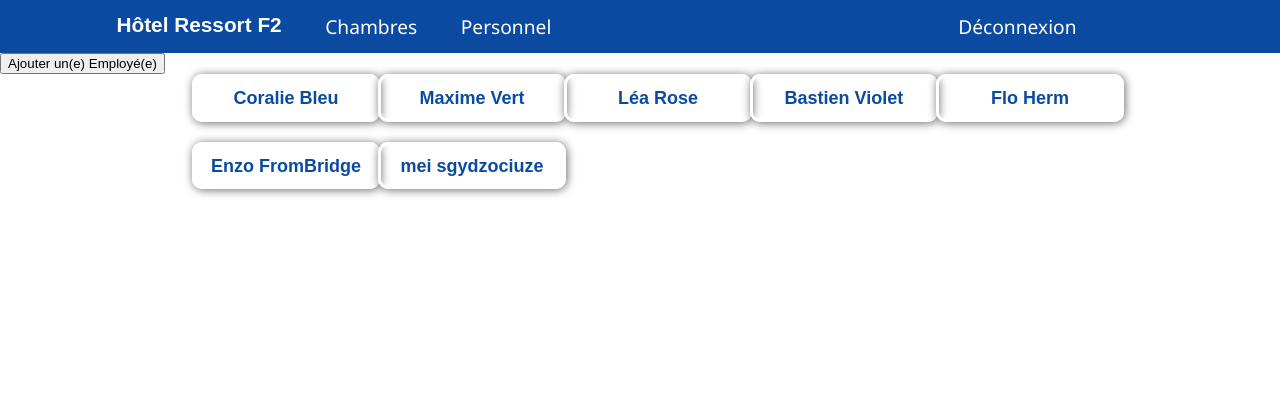
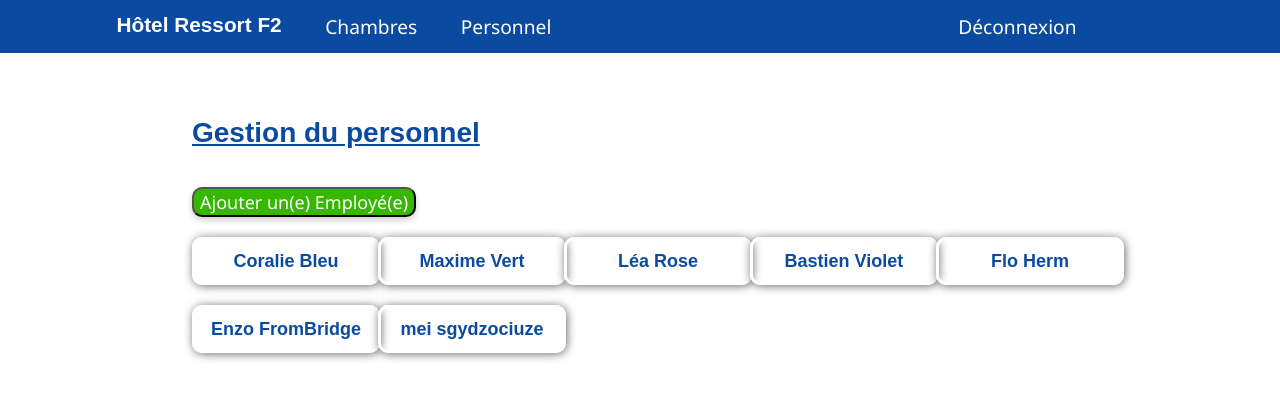
Before and after one commit to Opalie/Hotel-Resort, a PHP site: page /personnel.php in a window 1280 px wide. Shown: the top 399 px of the page. Run offline with PHP 8.4, Linux system fonts and the light colour scheme; data comes from the database, SQL or seed files in the repository.

Commit message:
updated css-manager and personnel page

```diff
--- a/Hotel-Resort-main/personnel.php
+++ b/Hotel-Resort-main/personnel.php
@@ -11,6 +11,7 @@
     <title>Hotel F2</title>
 </head>
 <body>
+<div id="titrech">Gestion du personnel</div>
     <form action="addEmploye.php">
         <button type="submit">Ajouter un(e) Employé(e)</button>
     </form>
--- a/Hotel-Resort-main/style/css-manager.css
+++ b/Hotel-Resort-main/style/css-manager.css
@@ -124,3 +124,14 @@ a{
     padding: 2 2 2 2;
     cursor: pointer;
 }
+
+button[type=submit]{
+    margin-left: 15%;
+    margin-bottom: 20px;
+    font-size: 18px;
+    font-family: Segoe UI;
+    color: white;
+    background: #36B700;
+    box-shadow: 0px 3px 6px rgba(0, 0, 0, 0.2);
+    border-radius: 10px;
+}
```
